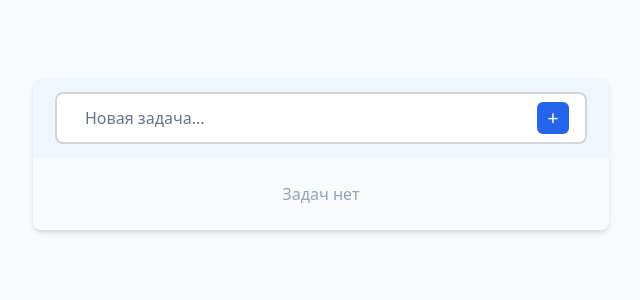
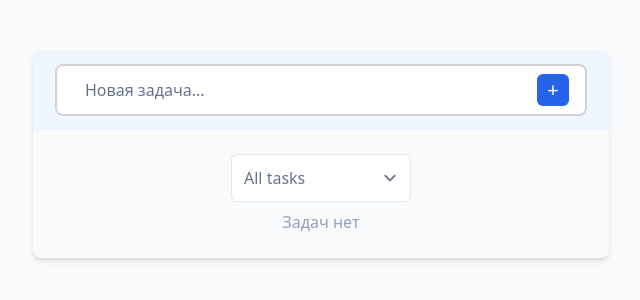
Before and after one commit to yuKalashnikova2/todo-app, a React (Vite) app: page / in a window 1280 px wide. Shown: the part 246-546 px from the top of the page, without its empty margins (319-959 px from the left). Built offline with nearby package versions, Linux system fonts and the light colour scheme.

Commit message:
feat(components): selected

```diff
--- /dev/null
+++ b/src/components/Selected.jsx
@@ -0,0 +1,11 @@
+const Selected = () => {
+  return (
+    <select className='mb-2 h-12 rounded-md border-slate-200 text-slate-500 focus:border-slate-800 focus:ring-0'>
+      <option value=''>All tasks</option>
+      <option value='true'>Pending tasks</option>
+      <option value='false'>Completed tasks</option>
+    </select>
+  )
+}
+
+export default Selected
--- a/src/components/Task.jsx
+++ b/src/components/Task.jsx
@@ -9,6 +9,7 @@ const Task = ({ index, children, completed, onChange, onRemove }) => {
           onChange={(e) => onChange(e.target.checked)}
         />
         {index}. {children}
+        <div>{console.log({ index, children, completed, onChange, onRemove })}</div>
       </label>
       <button className='h-8 w-8 rounded-md  text-xl text-gray-400' onClick={onRemove}>
         x
--- a/src/components/TaskList/TaskList.jsx
+++ b/src/components/TaskList/TaskList.jsx
@@ -8,6 +8,7 @@ import Empty from '../Empty'
 import Task from '../Task'
 import Counter from '../Counter'
 import { initialTaskList } from './state'
+import Selected from '../Selected'
 
 const TaskList = () => {
   const storageKey = 'taskList'
@@ -57,6 +58,8 @@ const TaskList = () => {
             </div>
           )}
 
+          <Selected />
+
           {(!!taskList && !!taskList.length && (
             <>
               <div className='my-2 flex flex-col'>
--- a/src/index.html
+++ b/src/index.html
@@ -2,8 +2,8 @@
 <html lang="en">
   <head>
     <meta charset="utf-8" />
-    <title>My Parcel App</title>
-    <link href="./styles/index.css" rel="stylesheet">
+    <title>Todo List</title>
+    <link href="./styles/index.css" rel="stylesheet" />
   </head>
   <body>
     <div id="app"></div>
```
